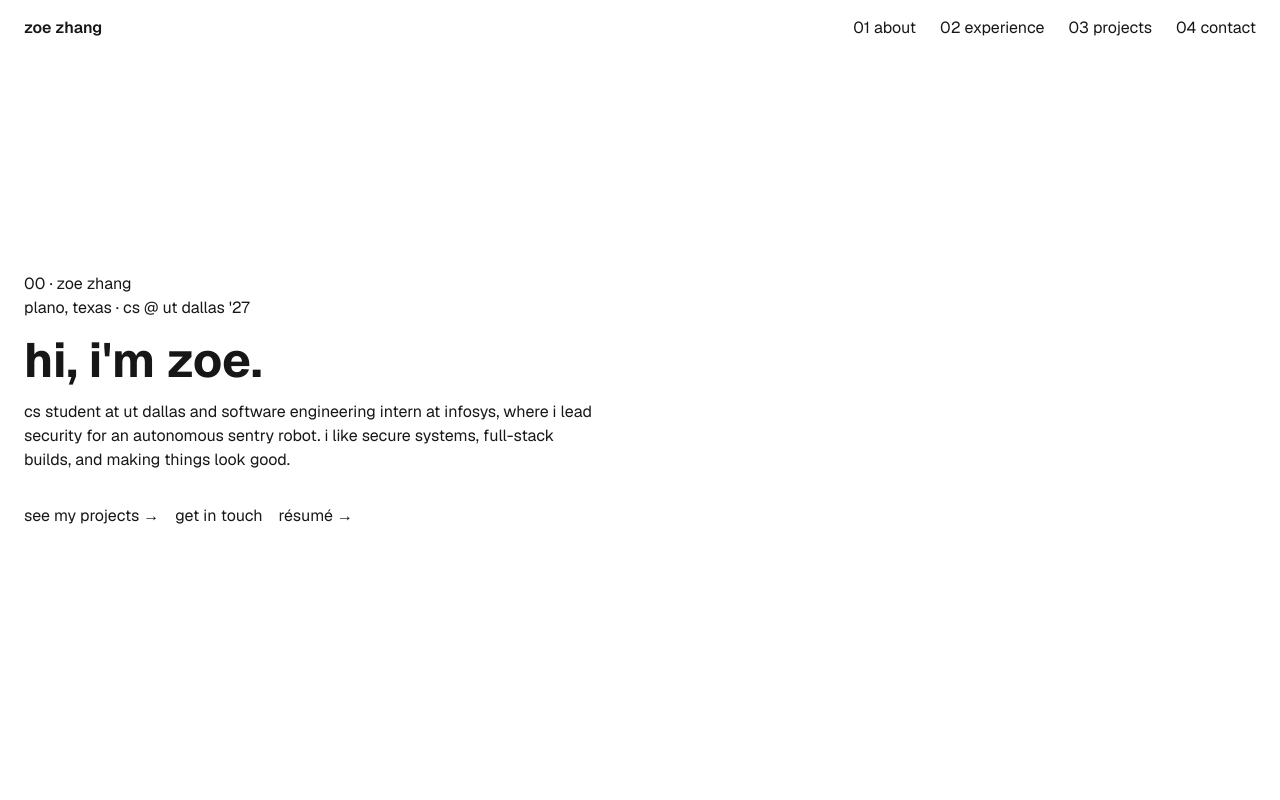
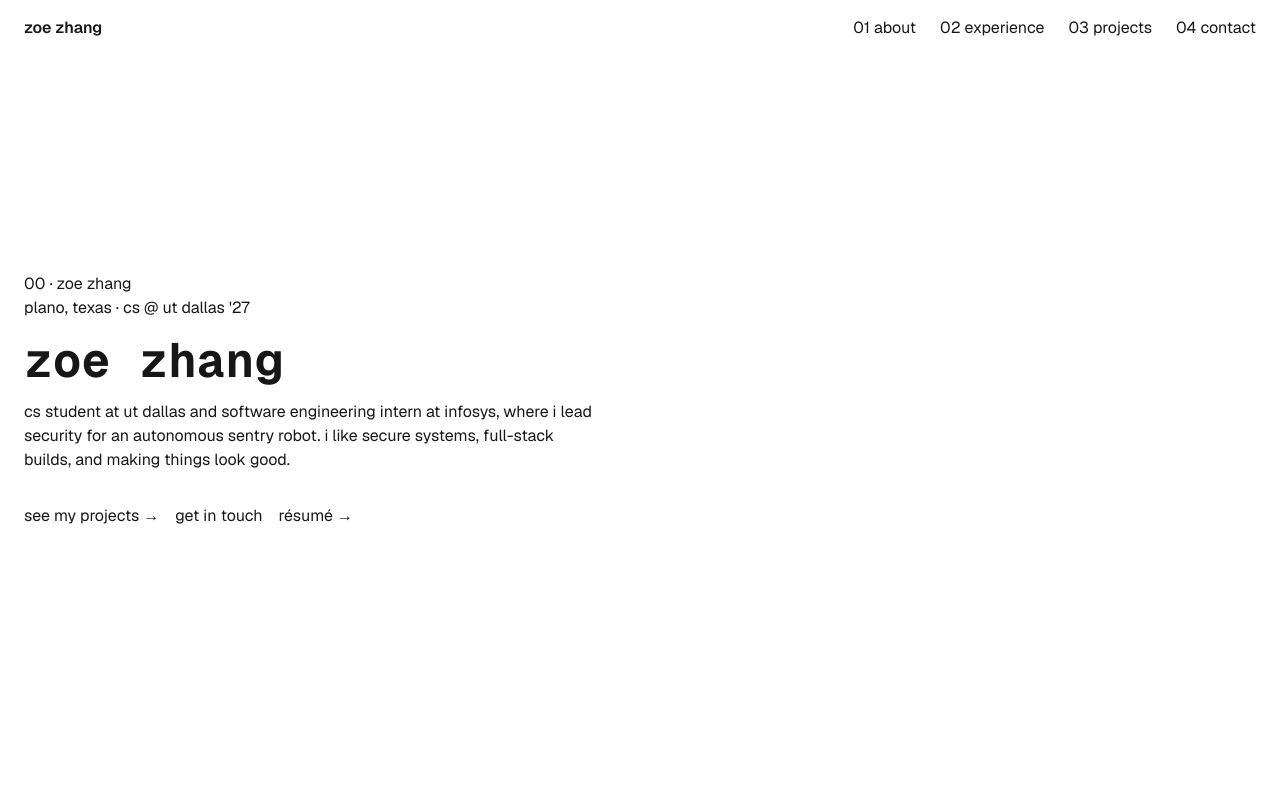
Before and after one commit to zoezhang8/zoe-portfolio, a Next.js app: page / in a window 1280 px wide. Shown: the top 800 px of the page. Built offline with nearby package versions, Linux system fonts and the light colour scheme.

Commit message:
DECRYPT NAMEEE

```diff
--- a/components/sections/Hero.tsx
+++ b/components/sections/Hero.tsx
@@ -1,9 +1,12 @@
+import Decrypt from "@/components/ui/decrypt";
 export default function Hero() {
   return (
     <section id="top" className="flex min-h-screen flex-col justify-center px-6">
       <p>00 · zoe zhang</p>
       <p>plano, texas · cs @ ut dallas &apos;27</p>
-      <h1 className="mt-4 text-5xl font-bold">hi, i&apos;m zoe.</h1>
+      <h1 className="mt-4 font-mono text-5xl font-bold">
+      <Decrypt text="zoe zhang" />
+      </h1>
       <p className="mt-4 max-w-xl">
         cs student at ut dallas and software engineering intern at infosys,
         where i lead security for an autonomous sentry robot. i like secure
--- /dev/null
+++ b/components/ui/decrypt.tsx
@@ -0,0 +1,65 @@
+"use client";
+import { useEffect, useState } from "react";
+
+const CHARS = "ABCDEFGHIJKLMNOPQRSTUVWXYZ0123456789!@#$%&*<>/";
+
+type Props = {
+  text: string;
+  duration?: number; // ms for the full reveal
+  delay?: number;    // ms of pure scrambling before letters start resolving
+  className?: string;
+};
+
+// Same output on server and browser, so no hydration mismatch
+function scrambleDeterministic(text: string) {
+  return text
+    .split("")
+    .map((c, i) => (c === " " ? " " : CHARS[(i * 7) % CHARS.length]))
+    .join("");
+}
+
+export default function Decrypt({ text, duration = 1200, delay = 300, className }: Props) {
+  const [display, setDisplay] = useState(() => scrambleDeterministic(text));
+
+  useEffect(() => {
+    if (window.matchMedia("(prefers-reduced-motion: reduce)").matches) {
+      setDisplay(text);
+      return;
+    }
+
+    let frame: number;
+    let start: number | null = null;
+    let lastUpdate = 0;
+
+    const tick = (now: number) => {
+      if (start === null) start = now;
+      frame = requestAnimationFrame(tick);
+      if (now - lastUpdate < 45) return; // throttle to ~22 updates/sec
+      lastUpdate = now;
+
+      const progress = Math.max(0, (now - start - delay) / duration);
+      const revealed = Math.floor(progress * text.length);
+
+      setDisplay(
+        text
+          .split("")
+          .map((c, i) =>
+            c === " " || i < revealed ? c : CHARS[Math.floor(Math.random() * CHARS.length)]
+          )
+          .join("")
+      );
+
+      if (revealed >= text.length) cancelAnimationFrame(frame);
+    };
+
+    frame = requestAnimationFrame(tick);
+    return () => cancelAnimationFrame(frame);
+  }, [text, duration, delay]);
+
+  return (
+    <span className={className}>
+      <span className="sr-only">{text}</span>
+      <span aria-hidden="true">{display}</span>
+    </span>
+  );
+}
```
